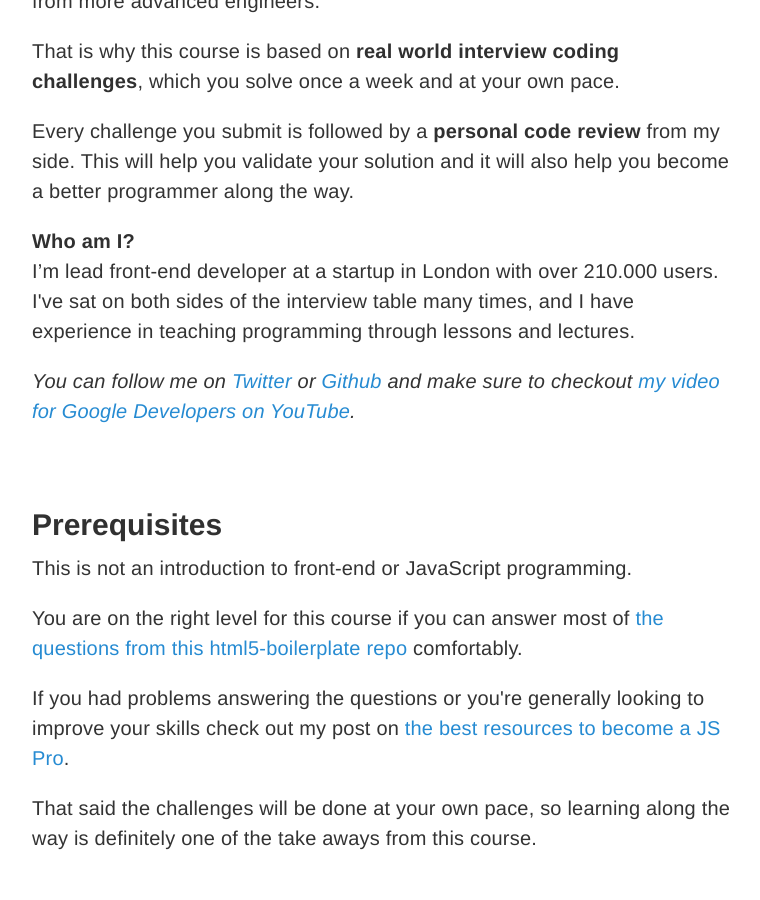
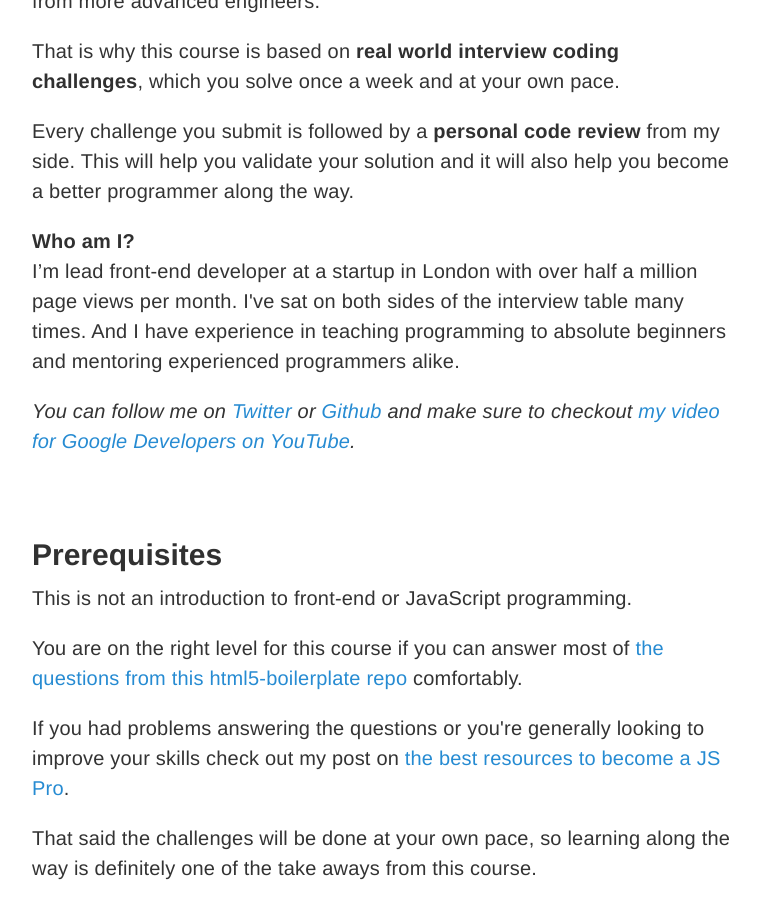
Before and after one commit to stefanRitter/jsblog, a Jekyll site: the page built from index.html, in a window 1280 px wide and 900 px high, scrolled down 921 px. Shown: the whole window, without its empty margins (258-1018 px from the left). Built offline with Jekyll 4.4.1, drawn with Linux system fonts in a browser that asks for light colours; the list of posts is cut into pages by our own code.

Commit message:
pimp about me

```diff
--- a/index.html
+++ b/index.html
@@ -42,8 +42,8 @@ title: Home
   <p>
     <strong>Who am I?</strong>
     <br>
-    I’m lead front-end developer at a startup in London with over 210.000 users.
-    I've sat on both sides of the interview table many times, and I have experience in teaching programming through lessons and lectures.
+    I’m lead front-end developer at a startup in London with over half a million page views per month.
+    I've sat on both sides of the interview table many times. And I have experience in teaching programming to absolute beginners and mentoring experienced programmers alike.
   </p>
   <p><em>
     You can follow me on <a href="https://twitter.com/stefanritter">Twitter</a> or
```
